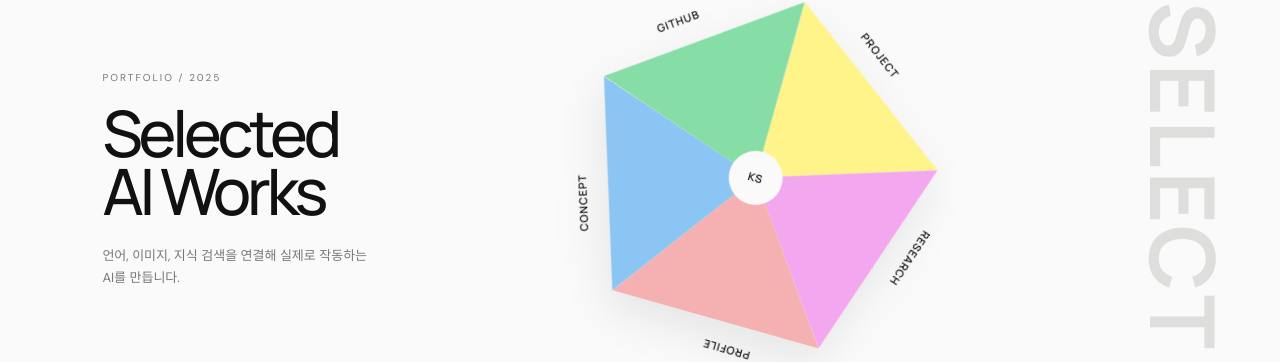
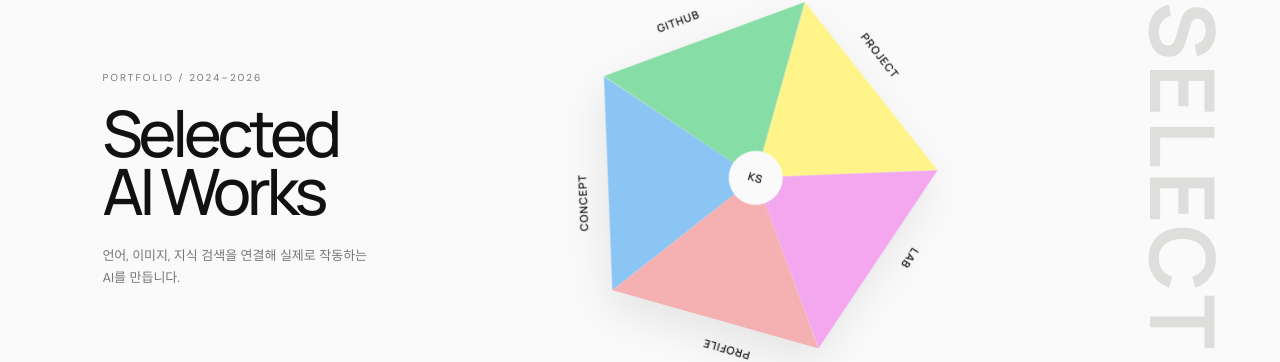
Before and after one commit to kimsehan11/kimsehan11.github.io, a Next.js app: page /main in a window 1280 px wide. Shown: the part 223-585 px from the top of the page. Built offline with nearby package versions, Linux system fonts and the light colour scheme.

Commit message:
Rename lab navigation and update portfolio year range

```diff
--- a/app/main/page.tsx
+++ b/app/main/page.tsx
@@ -5,14 +5,14 @@ export default function MainPage() {
     <main className="select-page">
       <Link className="mark mark-light main-ks" href="/" aria-label="인트로로 돌아가기">KS</Link>
       <section className="select-intro">
-        <small>PORTFOLIO / 2025</small>
+        <small>PORTFOLIO / 2024–2026</small>
         <h1>Selected<br />AI Works</h1>
         <p>언어, 이미지, 지식 검색을 연결해 실제로 작동하는 AI를 만듭니다.</p>
       </section>
       <section className="hex-stage">
         <div className="hex-wheel">
           <Link className="hex-segment hs-1" href="/project"><i /><span>PROJECT</span></Link>
-          <a className="hex-segment hs-2" href="https://ssu-humane.github.io/" target="_blank" rel="noreferrer"><i /><span>RESEARCH</span></a>
+          <a className="hex-segment hs-2" href="https://ssu-humane.github.io/" target="_blank" rel="noreferrer"><i /><span>LAB</span></a>
           <Link className="hex-segment hs-3" href="/profile"><i /><span>PROFILE</span></Link>
           <Link className="hex-segment hs-4" href="/concept"><i /><span>CONCEPT</span></Link>
           <a className="hex-segment hs-5" href="https://github.com/kimsehan11" target="_blank" rel="noreferrer"><i /><span>GITHUB</span></a>
--- a/app/page.tsx
+++ b/app/page.tsx
@@ -16,7 +16,7 @@ export default function IntroPage() {
         </Link>
       </div>
       <div className="aurora" aria-hidden="true"><span /><span /><span /></div>
-      <p className="intro-index">SELECTED WORKS — 2025</p>
+      <p className="intro-index">SELECTED WORKS — 2024–2026</p>
     </main>
   );
 }
```
Also changed, not shown: 1 other file (tests, documents, lock files or other folders).
